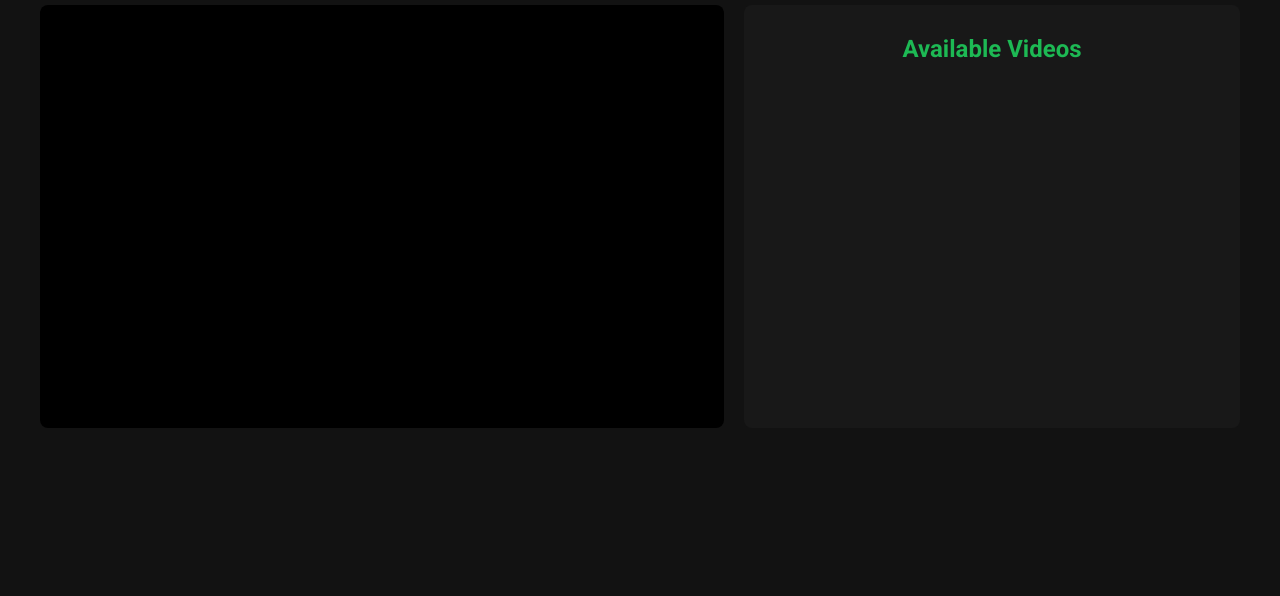
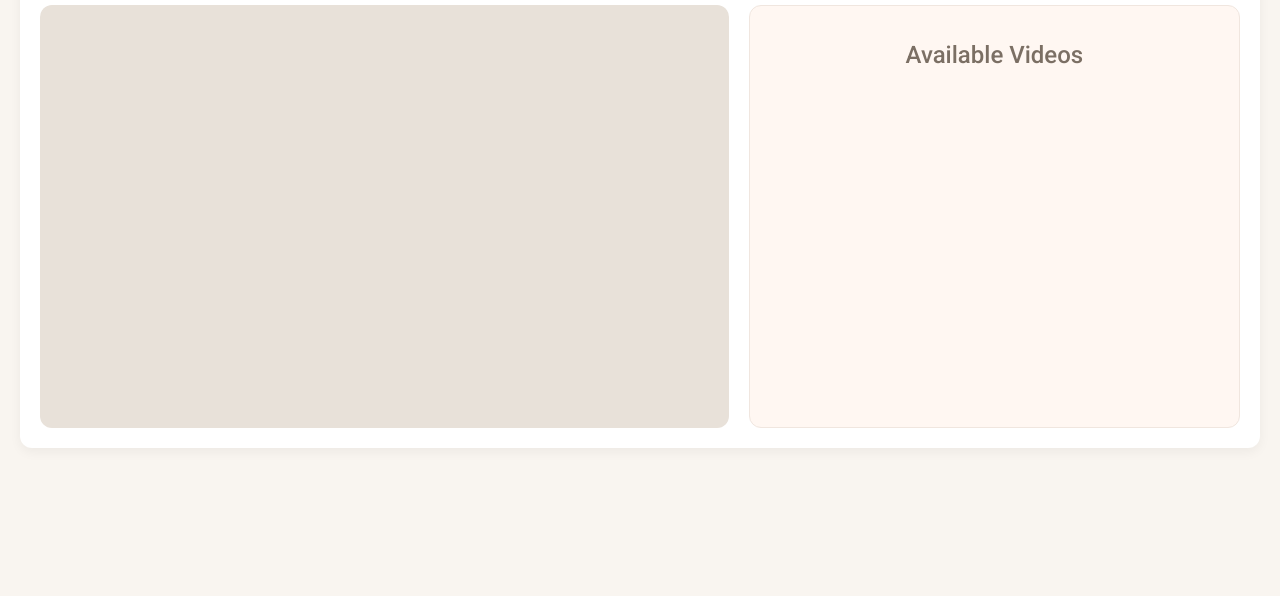
Before and after one commit to ringtne/ringtne.github.io, a website: page index.html in a window 1280 px wide. Shown: the part 244-840 px from the top of the page. Drawn offline with Linux system fonts and the light colour scheme.

Commit message:
style.css

```diff
--- a/style.css
+++ b/style.css
@@ -1,7 +1,8 @@
+
 body {
     font-family: 'Roboto', sans-serif;
-    background-color: #121212;
-    color: #ffffff;
+    background-color: #f9f5f0; /* Nude beige */
+    color: #4e4b46; /* Warm taupe for text */
     margin: 0;
     padding: 20px;
     display: flex;
@@ -14,11 +15,15 @@ body {
     width: 100%;
     max-width: 1200px;
     text-align: center;
+    background-color: #ffffff;
+    border-radius: 12px;
+    box-shadow: 0 4px 12px rgba(0, 0, 0, 0.05);
+    padding: 20px;
 }
 
 h1, h2 {
-    font-weight: 700;
-    color: #1DB954; /* Spotify-like green */
+    font-weight: 500;
+    color: #7b6f64; /* Muted coffee brown */
 }
 
 #main-content {
@@ -32,11 +37,11 @@ h1, h2 {
 #player-container {
     flex: 3;
     position: relative;
-    padding-bottom: 35.25%; /* 16:9 aspect ratio */
+    padding-bottom: 35.25%;
     height: 0;
     overflow: hidden;
-    background-color: #000;
-    border-radius: 8px;
+    background-color: #e8e1d9; /* Light taupe */
+    border-radius: 12px;
 }
 
 #player {
@@ -49,11 +54,12 @@ h1, h2 {
 
 #playlist-container {
     flex: 2;
-    background-color: #181818;
-    border-radius: 8px;
-    padding: 10px 20px;
+    background-color: #fff7f2;
+    border-radius: 12px;
+    padding: 15px;
     display: flex;
     flex-direction: column;
+    border: 1px solid #f0e6df;
 }
 
 #playlist {
@@ -66,20 +72,22 @@ h1, h2 {
     align-items: center;
     padding: 10px;
     cursor: pointer;
-    border-radius: 4px;
+    border-radius: 8px;
     transition: background-color 0.2s ease;
     text-align: left;
+    border: 1px solid transparent;
 }
 
 .playlist-item:hover {
-    background-color: #282828;
+    background-color: #f2e9e1;
+    border-color: #e2d6cf;
 }
 
 .playlist-item img {
     width: 80px;
     height: 60px;
     object-fit: cover;
-    border-radius: 4px;
+    border-radius: 6px;
     margin-right: 15px;
 }
 
@@ -87,4 +95,5 @@ h1, h2 {
     margin: 0;
     font-size: 14px;
     flex-grow: 1;
+    color: #5c564f;
 }
```
